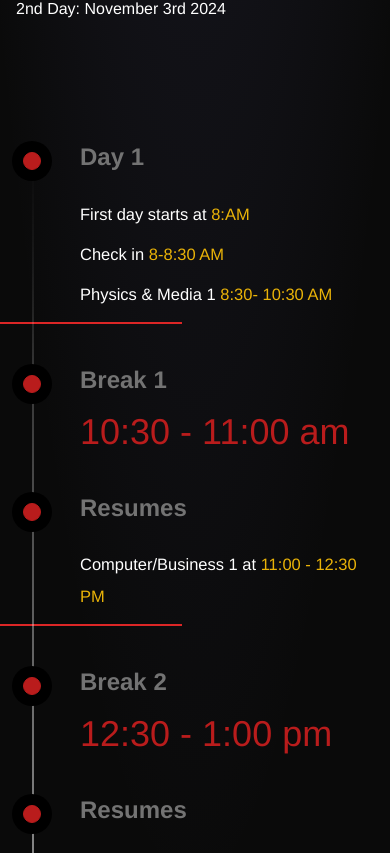
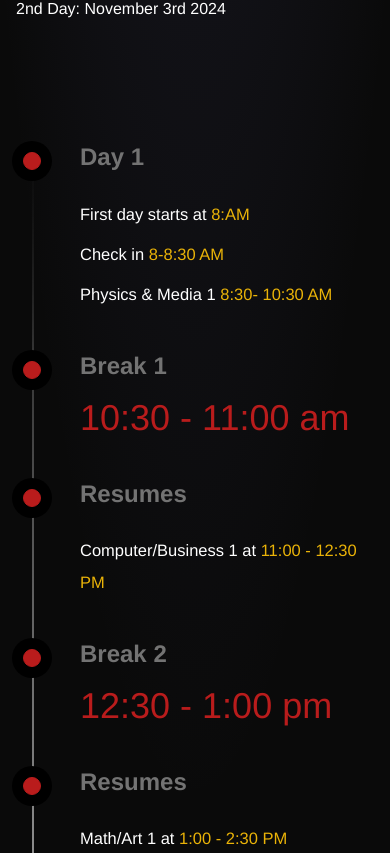
Before and after one commit to sKzAy/steam-nexus, a Next.js app: page / in a window 390 px wide. Shown: the part 2031-2884 px from the top of the page. Built offline with nearby package versions, Linux system fonts and the light colour scheme.

Commit message:
timeline most things done

```diff
--- a/app/globals.css
+++ b/app/globals.css
@@ -273,7 +273,9 @@ font-size:large;
 .cap2{
   font-size: 1.5cap;
 }
-
+.divider{
+  display: none;
+}
 
 }
 
--- a/components/timeline.js
+++ b/components/timeline.js
@@ -152,7 +152,7 @@ export function TimelineDemo() {
         title: "Ending",
         content: (
           <div className="text-4xl text-yellow-500">
-            <span className="text-white text-4xl">Closing Ceremony starts at <span className="text-yellow-500 text-4xl">5:15 PM </span>and Ends at</span>   6:00 PM
+            <span className="text-white text-2xl">Closing Ceremony starts at <span className="text-yellow-500 text-2xl">5:15 PM </span>and Ends at</span>   6:00 PM
           </div>
         ),
       },
--- a/components/ui/timeline.jsx
+++ b/components/ui/timeline.jsx
@@ -29,31 +29,31 @@ export const Timeline = ({
       className="w-full black text-white dark:bg-neutral-950 font-sans md:px-10"
       ref={containerRef}>
       <div className="max-w-7xl mx-auto py-20 px-4 md:px-8 lg:px-10">
-        <h2 className="text-lg md:text-4xl mb-4 text-yellow-500 dark:text-white max-w-4xl">
+        <h2 data-aos="fade-up"  className="text-lg md:text-4xl mb-4 text-yellow-500 dark:text-white max-w-4xl">
           Schedule
         </h2>
-        <p>
+        <p data-aos="fade-up" >
          1st Day: November 2nd 2024 <br />
          2nd Day: November 3rd 2024
         </p>
       </div>
-      <div ref={ref} className="relative max-w-7xl mx-auto pb-20">
+      <div data-aos="fade-up"  ref={ref} className="relative max-w-7xl mx-auto pb-20">
         {data.map((item, index) => (
-          <div key={index} className="flex justify-start pt-10 md:pt-40 md:gap-10">
-            <div
+          <div  key={index} className="flex justify-start pt-10 md:pt-40 md:gap-10">
+            <div data-aos="fade-up"
               className="sticky flex flex-col md:flex-row z-40 items-center top-40 self-start max-w-xs lg:max-w-sm md:w-full">
-              <div
+              <div data-aos="fade-right"
                 className="h-10 absolute left-3 md:left-3 w-10 rounded-full bg-black dark:bg-black flex items-center justify-center">
                 <div
                   className="h-4 w-4 rounded-full bg-red-700 dark:bg-neutral-800 border border-red-700 dark:border-neutral-700 p-2" />
               </div>
-              <h3
+              <h3 data-aos="fade-up"
                 className="hidden md:block text-xl md:pl-20 md:text-5xl font-bold text-yellow-500 dark:text-neutral-500 ">
                 {item.title}
               </h3>
             </div>
 
-            <div className="relative pl-20 pr-4 md:pl-4 w-full">
+            <div data-aos="fade-left" className="relative pl-20 pr-4 md:pl-4 w-full">
               <h3
                 className="md:hidden block text-2xl mb-4 text-left font-bold text-neutral-500 dark:text-neutral-500">
                 {item.title}
@@ -66,7 +66,7 @@ export const Timeline = ({
           style={{
             height: height + "px",
           }}
-          className="absolute md:left-8 left-8 top-0 overflow-hidden w-[2px] bg-[linear-gradient(to_bottom,var(--tw-gradient-stops))] from-transparent from-[0%] via-neutral-200 dark:via-neutral-700 to-transparent to-[99%]  [mask-image:linear-gradient(to_bottom,transparent_0%,black_10%,black_96%,transparent_0%)] ">
+          className="absolute md:left-8 left-8 top-0 overflow-hidden w-[2px] bg-[linear-gradient(to_bottom,var(--tw-gradient-stops))] from-transparent from-[0%] via-neutral-200 dark:via-neutral-700 to-transparent to-[99%]  [mask-image:linear-gradient(to_bottom,transparent_0%,black_10%,black_96%,transparent_10%)] ">
           <motion.div
             style={{
               height: heightTransform,
```
